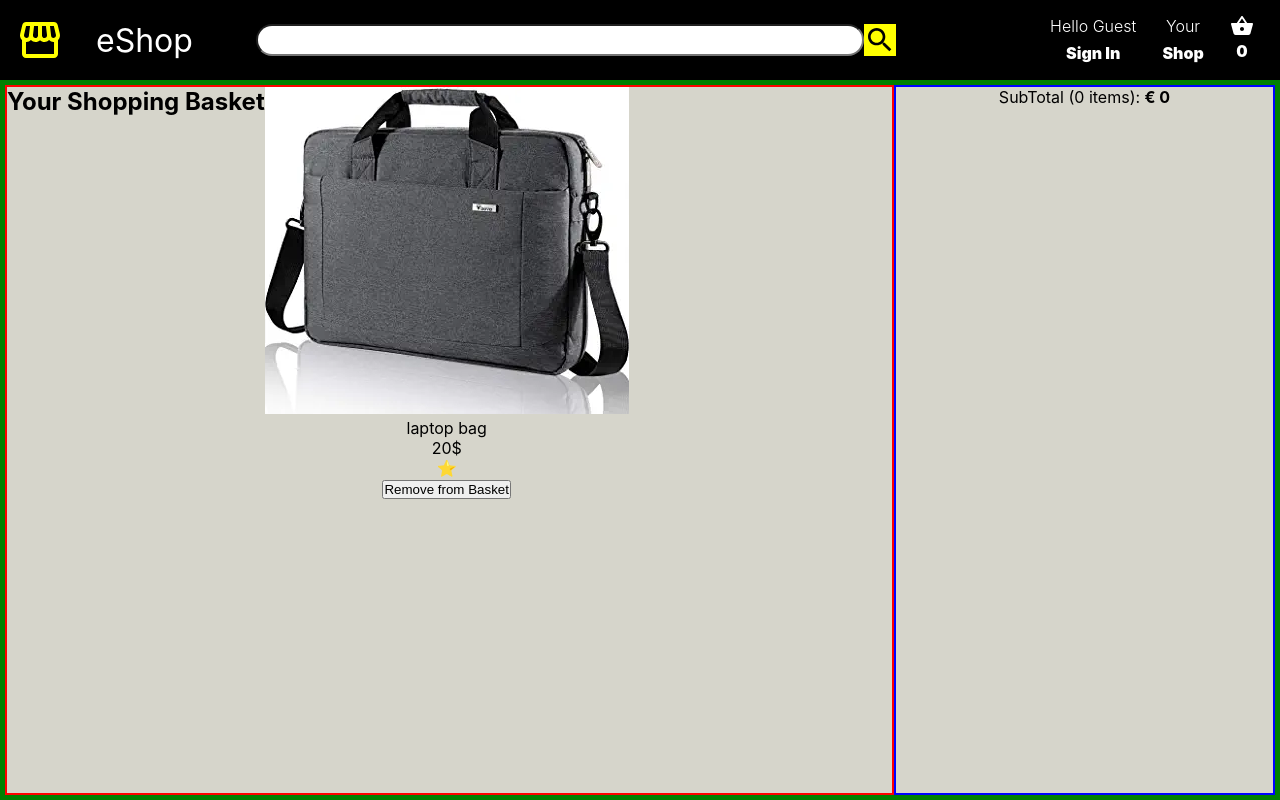
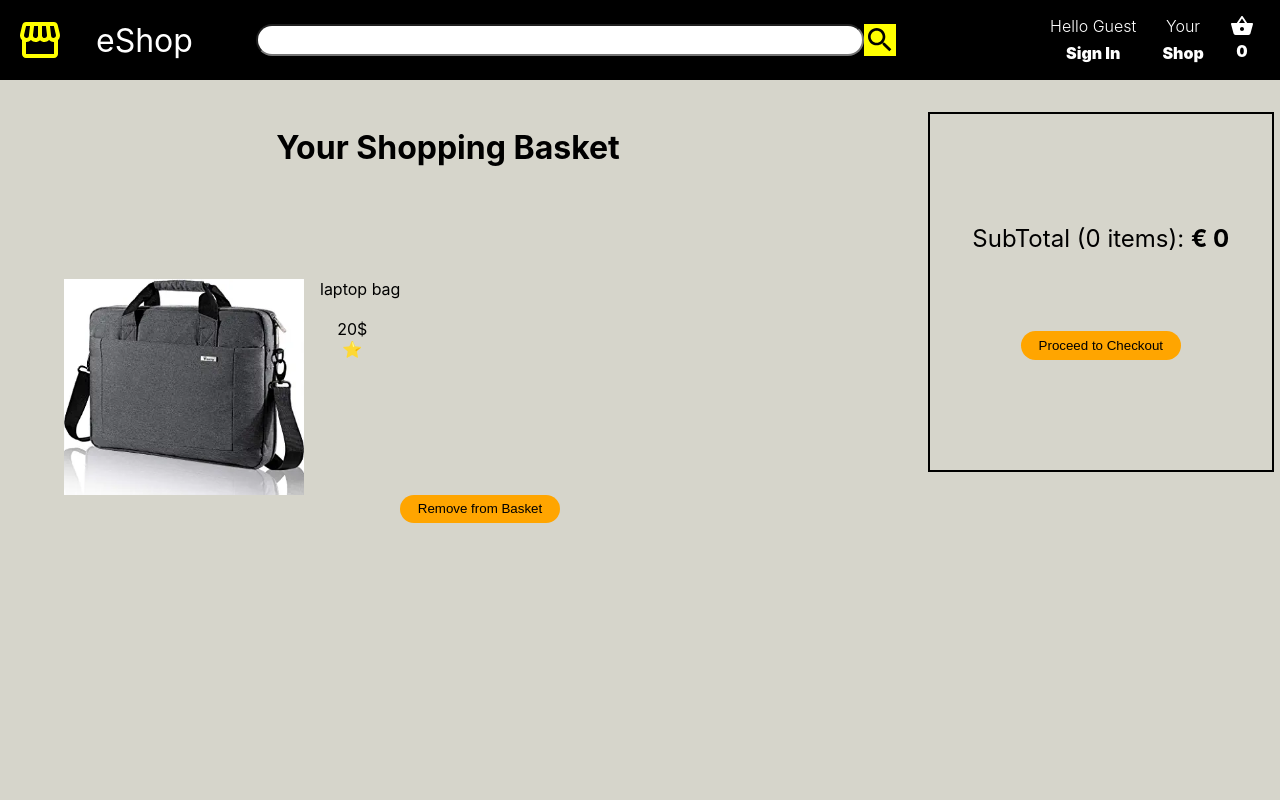
Before and after one commit to sgujuluva/ecommerce-shopping-react, a React (Create React App) app: page /Checkout in a window 1280 px wide. Built offline with nearby package versions, Linux system fonts and the light colour scheme.

Commit message:
checkout checkout products and subtotal styled

```diff
--- a/src/Checkout.css
+++ b/src/Checkout.css
@@ -7,14 +7,20 @@
    width:100vw;
    height:90vh;
    display:flex;
-   border:5px solid green;
+
 }
 .checkout-items{
-    border:2px solid red;
+
     width:70vw;
     display:flex;
+    flex-direction: column;
 }
 .checkoutAmount{
     width:30vw;
-    border:2px solid blue;
+
 }
+.checkout-items h2{
+    font-size: xx-large;
+    margin:3rem;
+
+}
--- a/src/Checkoutproduct.css
+++ b/src/Checkoutproduct.css
@@ -0,0 +1,20 @@
+* {
+  margin: 0;
+  padding: 0;
+  box-sizing: border-box;
+}
+.checkoutprod-container {
+
+  width: 100%;
+  margin: 2rem;
+  padding: 2rem;
+}
+.checkoutprod-info {
+  display: flex;
+}
+.checkoutprod-info img {
+  width: 15rem;
+}
+.checkprod-title {
+  margin-left: 1rem;
+}
--- a/src/Subtotal.css
+++ b/src/Subtotal.css
@@ -0,0 +1,27 @@
+*{
+    margin:0;
+    padding:0;
+    box-sizing: border-box;
+}
+.subtotal-items{
+   border:2px solid black;
+    width:90%;
+    height : 50%;
+    display:flex;
+    justify-content: space-evenly;
+    flex-direction: column;
+    align-items: center;
+    margin:2rem;
+    padding:2rem;
+
+}
+.currency {
+  font-size: x-large;
+}
+button{
+    height:1.8rem;
+    width:10rem;
+    border:none;
+    background-color: orange;
+    border-radius: 25px;
+}
--- a/src/components/Checkoutproduct/index.jsx
+++ b/src/components/Checkoutproduct/index.jsx
@@ -1,20 +1,22 @@
-import React from 'react'
+import React from "react";
 //image
-import laptopbag from "../../images/amazon-laptop.png"
+import laptopbag from "../../images/amazon-laptop.png";
 function Checkoutproducts() {
   return (
     <div className="checkoutprod-container">
       <div className="checkoutprod-info">
         <img src={laptopbag} alt="" />
-        <p className="checkprod-title">laptop bag</p>
-        <p className="checkprod-price">20$</p>
+        <div className="prod-details">
+          <p className="checkprod-title">laptop bag</p>
+          <br />
+          <p className="checkprod-price">20$</p>
+          <div className="checkout-rating">⭐️</div>
+        </div>
       </div>
-      <div className="checkout-rating">
-      ⭐️
-      </div>
-    <button>Remove from Basket</button>
+
+      <button>Remove from Basket</button>
     </div>
-  )
+  );
 }
 
-export default Checkoutproducts
+export default Checkoutproducts;
--- a/src/components/Subtotal/index.jsx
+++ b/src/components/Subtotal/index.jsx
@@ -6,7 +6,7 @@ function Subtotal() {
     <div className="subtotal-items">
       <CurrencyFormat
         renderText={(value) => (
-          <p>
+          <p  className="currency">
             SubTotal (0 items): <b>€ 0</b>
           </p>
         )}
@@ -15,6 +15,7 @@ function Subtotal() {
         displayType={"text"}
         thousandSeparator={true}
       />
+      <button>Proceed to Checkout</button>
     </div>
   );
 }
```
